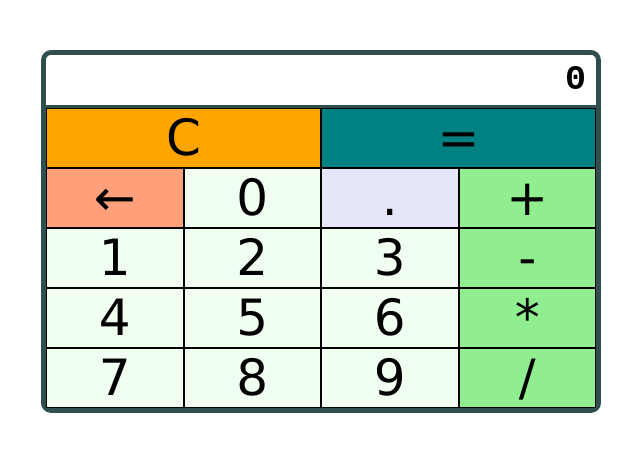
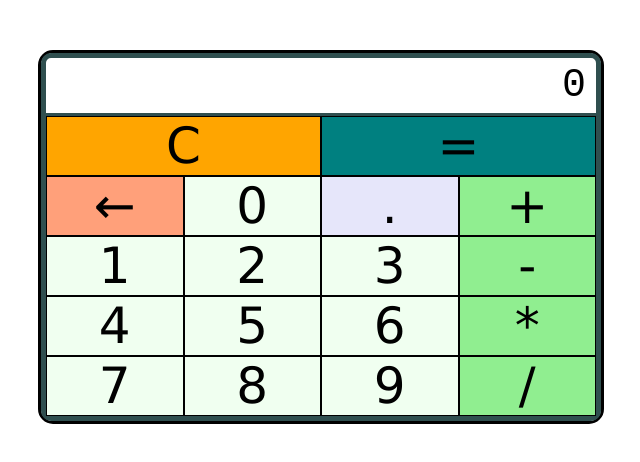
Before and after one commit to mercuri101/odin-calculator, a plain HTML site: page index.html in a window 1280 px wide. Shown: the whole page, without its empty margins (319-959 px from the left). Drawn offline with Linux system fonts and the light colour scheme.

Commit message:
Adjust style

```diff
--- a/index.html
+++ b/index.html
@@ -8,6 +8,7 @@
   </head>
 
   <body>
+    <div class="border">
     <div class="calculator">
       <div class="display">
         0
@@ -44,6 +45,7 @@
         </div>
       </div>
     </div>
+    </div>
 
   </body>
 </html>
--- a/style.css
+++ b/style.css
@@ -5,6 +5,10 @@ body {
   padding-top: 50px;
 }
 
+.border {
+  border: 3px solid black;
+  border-radius: 15px;
+}
 
 .calculator {
   display: flex;
@@ -20,9 +24,8 @@ body {
   display: flex;
   justify-content: flex-end;
   border-bottom: 3px solid darkslategray;
-  font-size: 35px;
-  font-weight: bold;
-  font-family: 'Courier New', Courier, monospace;
+  font-size: 40px;
+  font-family: monospace;
   padding: 5px 10px;
 }
 
```
